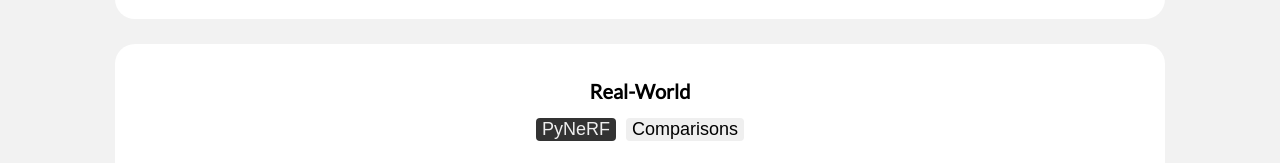
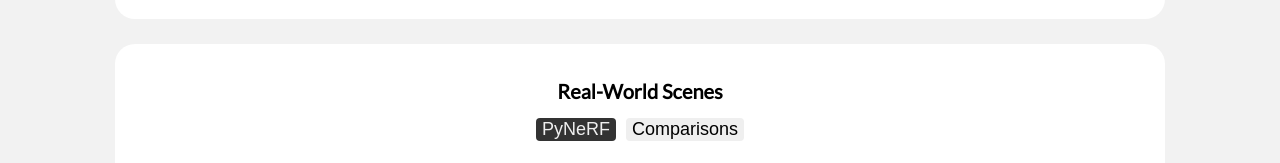
Before and after one commit to hturki/pynerf, a plain HTML site: page index.html in a window 1280 px wide. Shown: the part 3995-4158 px from the top of the page. Drawn offline with Linux system fonts and the light colour scheme.

Commit message:
update overview

```diff
--- a/index.html
+++ b/index.html
@@ -163,7 +163,7 @@
 
   <div class="content">
     <div style="text-align: center; padding-bottom:20px">
-        <h3>Real-World</h3>
+        <h3>Real-World Scenes</h3>
         <button class="selected-scene" id="boat-nearest">PyNeRF</button><button id="boat-comp">Comparisons</button>
     </div>
     <figure style="font-style: italic; font-weight: normal; margin: 0px; padding: 0px; border: 0px">
```
